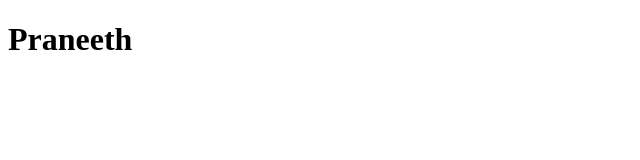
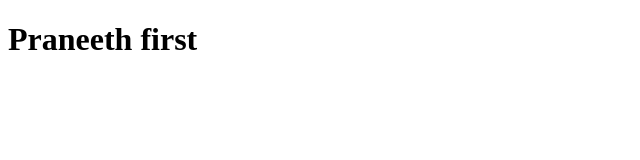
Before and after one commit to Praneeth1221/responsive-restaurant-website, a plain HTML site: page index.html in a window 1280 px wide. Shown: the whole page, without its empty margins (0-640 px from the left). Drawn offline with Linux system fonts and the light colour scheme.

Commit message:
first one

```diff
--- a/index.html
+++ b/index.html
@@ -7,7 +7,7 @@
     <link href="./css/style.css"/>
 </head>
 <body>
-    <h1>Praneeth </h1>
+    <h1>Praneeth first </h1>
 
     <script src="./js/app.js"></script>
 </body>
```
